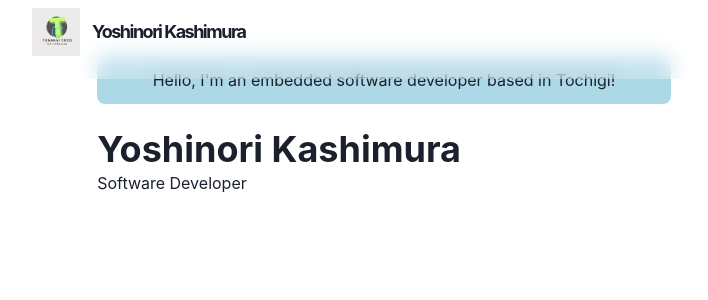
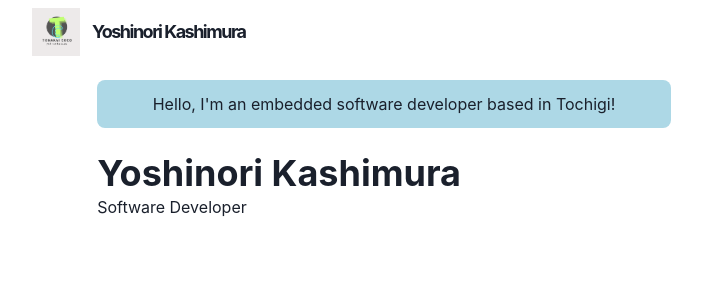
Before and after one commit to tonakai-coco/portfolio, a Next.js app: page / in a window 1280 px wide. Shown: the top 300 px of the page, without its empty margins (256-964 px from the left). Built offline with nearby package versions, Linux system fonts and the light colour scheme.

Commit message:
Increase top padding in main layout container

```diff
--- a/components/layouts/main.tsx
+++ b/components/layouts/main.tsx
@@ -12,7 +12,7 @@
 
       <Navbar path={router.asPath} />
 
-      <Container maxW="container.md" pt={14}>
+      <Container maxW="container.md" pt={20}>
         {children}
       </Container>
     </Box>
```
